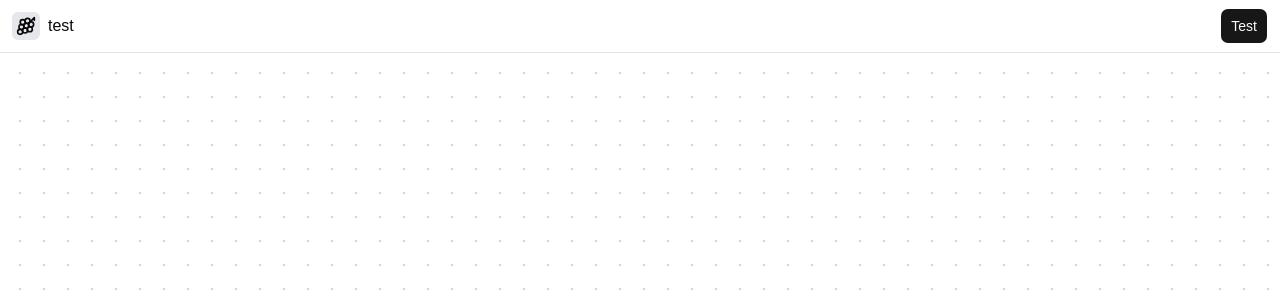
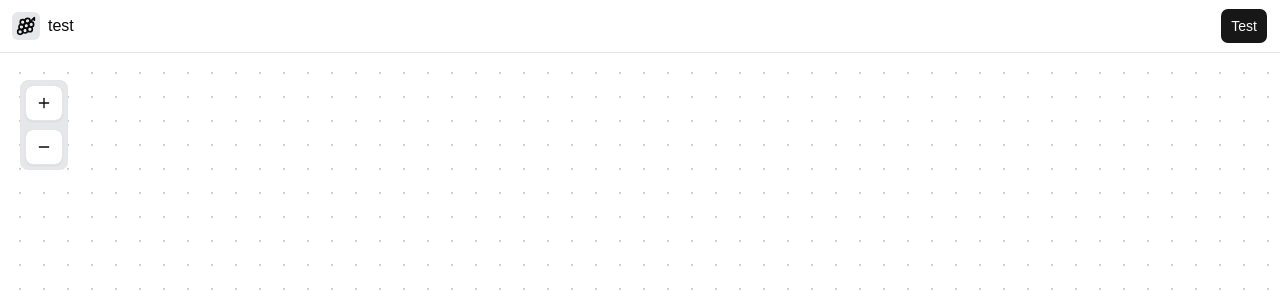
Before and after one commit to GerardGargan/react-canvas, a React (Vite) app: page /v2 in a window 1280 px wide. Shown: the top 300 px of the page. Built offline with nearby package versions, Linux system fonts and the light colour scheme.

Commit message:
Add Toolbar

```diff
--- a/src/pages/fishbone-v2.tsx
+++ b/src/pages/fishbone-v2.tsx
@@ -1,6 +1,6 @@
 import { Button } from "@/components/ui/button";
 import { cn } from "@/lib/utils";
-import { GrapeIcon } from "lucide-react";
+import { GrapeIcon, Minus, Plus } from "lucide-react";
 import {
   createContext,
   useContext,
@@ -12,17 +12,16 @@ import {
 
 export default function FishboneV2() {
   return (
-    <div className="h-screen flex flex-col">
-      <Canvas>
+    <div className="h-screen flex flex-col relative">
+      <CanvasProvider>
         <CanvasHeader title="test">
           <CanvasAction>
             <Button>Test</Button>
           </CanvasAction>
         </CanvasHeader>
-        <CanvasArea>
-          <></>
-        </CanvasArea>
-      </Canvas>
+        <CanvasToolbar />
+        <CanvasArea></CanvasArea>
+      </CanvasProvider>
     </div>
   );
 }
@@ -34,6 +33,8 @@ type CanvasContextType = {
   setIsPanning: (value: boolean) => void;
   handleMouseDown: (e: MouseEvent<HTMLDivElement>) => void;
   handleMouseMove: (e: MouseEvent<HTMLDivElement>) => void;
+  handleZoomIn: (increment: number) => void;
+  handleZoomOut: (increment: number) => void;
 };
 
 type Transform = {
@@ -53,7 +54,7 @@ function useCanvasContext() {
   return context;
 }
 
-function Canvas({ children }: { children: ReactNode }) {
+function CanvasProvider({ children }: { children: ReactNode }) {
   const [transform, setTransform] = useState<Transform>({
     x: 0,
     y: 0,
@@ -75,6 +76,20 @@ function Canvas({ children }: { children: ReactNode }) {
     });
   }
 
+  function handleZoomIn(increment: number) {
+    setTransform((prev) => {
+      const newScale = Math.min(prev.scale + increment, 2);
+      return { ...prev, scale: newScale };
+    });
+  }
+
+  function handleZoomOut(increment: number) {
+    setTransform((prev) => {
+      const newScale = Math.max(prev.scale - increment, 0.5);
+      return { ...prev, scale: newScale };
+    });
+  }
+
   return (
     <CanvasContext
       value={{
@@ -84,6 +99,8 @@ function Canvas({ children }: { children: ReactNode }) {
         handleMouseMove,
         setIsPanning,
         isPanning,
+        handleZoomIn,
+        handleZoomOut,
       }}
     >
       {children}
@@ -91,7 +108,7 @@ function Canvas({ children }: { children: ReactNode }) {
   );
 }
 
-function CanvasArea({ children }: { children: ReactNode }) {
+function CanvasArea({ children }: { children?: ReactNode }) {
   const { handleMouseDown, handleMouseMove, setIsPanning, transform } =
     useCanvasContext();
 
@@ -119,7 +136,7 @@ function CanvasArea({ children }: { children: ReactNode }) {
             backgroundSize: "24px 24px",
           }}
         />
-        {children}
+        {children && children}
       </div>
     </div>
   );
@@ -155,3 +172,21 @@ function CanvasAction({ className, ...props }: ComponentProps<"div">) {
     />
   );
 }
+
+function CanvasToolbar() {
+  const { handleZoomIn, handleZoomOut } = useCanvasContext();
+
+  return (
+    <div
+      data-slot="canvas-toolbar"
+      className="absolute top-20 left-5 border rounded-md flex flex-col z-10 bg-gray-200 p-1 gap-2"
+    >
+      <Button variant="outline" onClick={() => handleZoomIn(0.1)}>
+        <Plus />
+      </Button>
+      <Button variant="outline" onClick={() => handleZoomOut(0.1)}>
+        <Minus />
+      </Button>
+    </div>
+  );
+}
```
